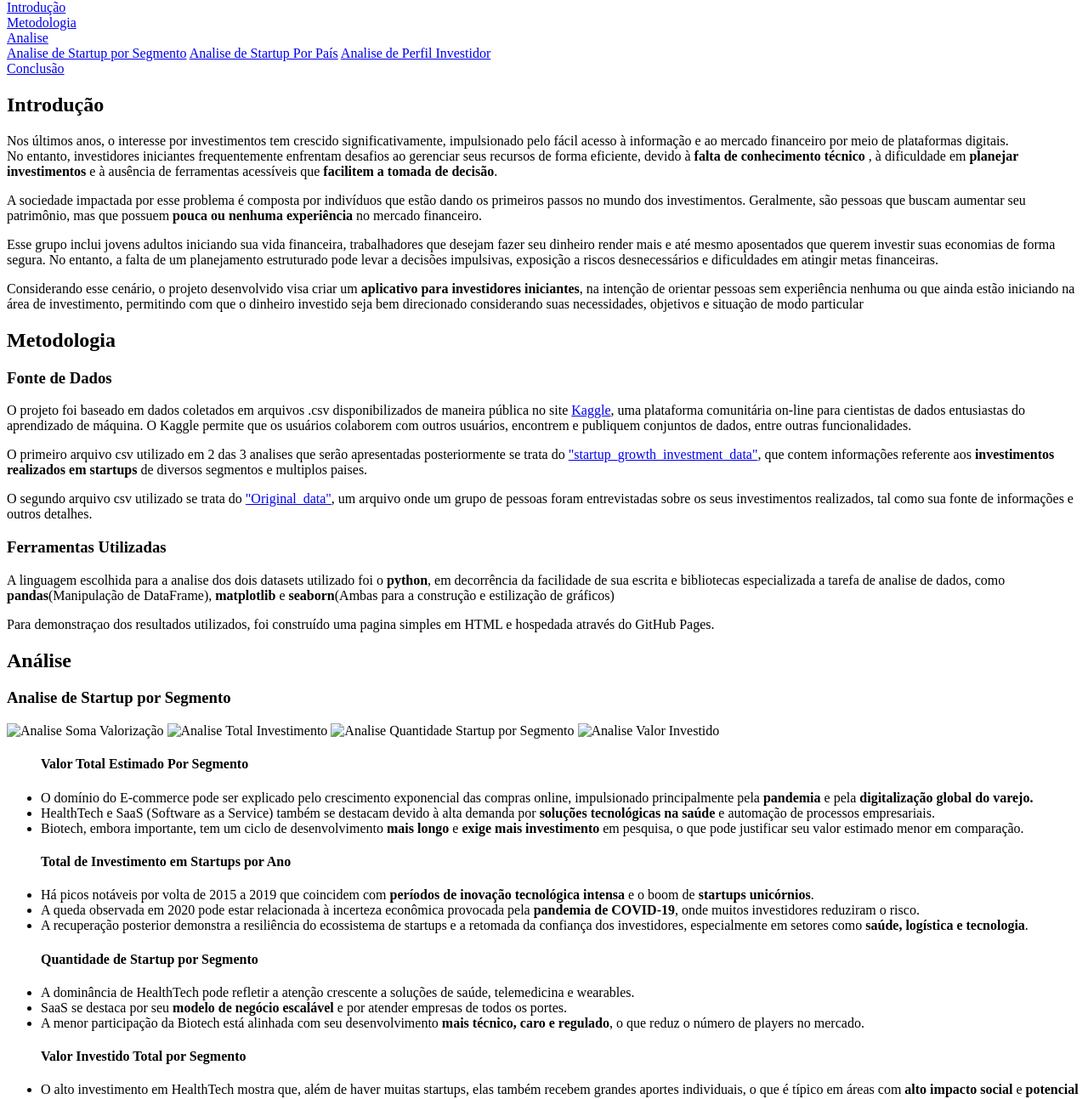
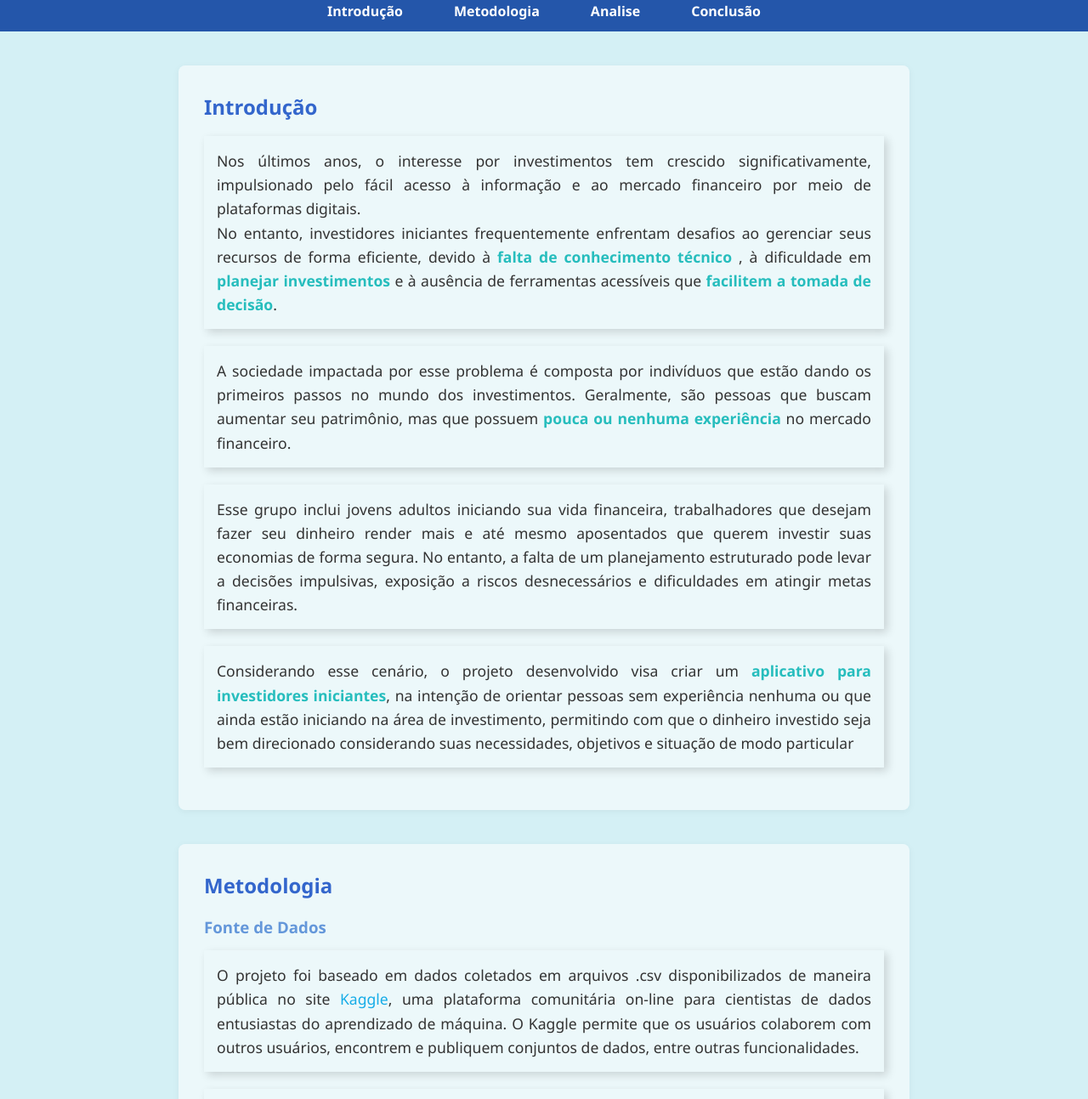
Before and after one commit to Eduardo-0806/Projeto_Integrador_III, a plain HTML site: page index.html in a window 1280 px wide. Shown: the part 80-1373 px from the top of the page at 85% size. Drawn offline with Linux system fonts and the light colour scheme.

Commit message:
Estilização da Página

```diff
--- a/index.html
+++ b/index.html
@@ -5,7 +5,7 @@
     <meta charset="UTF-8" />
     <meta name="viewport" content="width=device-width, initial-scale=1.0" />
     <title>Projeto Integrador</title>
-
+    <link rel="stylesheet" href="style.css" />
 
 </head>
 
--- /dev/null
+++ b/style.css
@@ -0,0 +1,191 @@
+/* Reset básico */
+* {
+    margin: 0;
+    padding: 0;
+    box-sizing: border-box;
+}
+
+body {
+    font-family: "Segoe UI", sans-serif;
+    line-height: 1.6;
+    background-color: #d4f0f5;
+    color: #333;
+}
+
+/* Cabeçalho */
+.navbar {
+    text-align: center;
+    padding: 20px 0 10px;
+    background-color: #2456aa;
+    color: white
+}
+
+.navbar a {
+    padding: 10px;
+    color: white;
+    text-decoration: none;
+}
+
+.navbar h1 {
+    margin: 0;
+    font-size: 32px;
+    font-weight: bold;
+}
+
+.menu {
+    display: flex;
+    justify-content: center;
+    gap: 40px;
+    margin-top: 10px;
+}
+
+.menu-item {
+    position: relative;
+    font-weight: bold;
+    cursor: pointer;
+}
+
+.dropdown {
+    display: none;
+    position: absolute;
+    top: 25px;
+    left: 0;
+    background-color: #2456aa;
+    border-radius: 4px;
+    min-width: 160px;
+    text-align: left;
+    z-index: 1;
+}
+
+.dropdown a {
+    display: block;
+    padding: 10px;
+    color: white;
+    text-decoration: none;
+}
+
+.dropdown a:hover {
+    background-color: #1a3f7a;
+}
+
+.menu-item:hover .dropdown {
+    display: block;
+}
+
+/* Seções principais */
+main {
+    max-width: 900px;
+    margin: 40px auto;
+    padding: 0 20px;
+}
+
+section {
+    margin-bottom: 40px;
+    background-color: rgba(255, 255, 255, 0.568);
+    padding: 30px;
+    border-radius: 8px;
+    box-shadow: 0 2px 8px rgba(0, 0, 0, 0.05);
+    text-align: justify;
+}
+
+section h2 {
+    color: #3366cc;
+    margin-bottom: 15px;
+}
+
+section h3 {
+    color: #6497da;
+    margin-top: 12px;
+    margin-bottom: 12px;
+}
+
+section h4 {
+    color: #5f82b1;
+    margin-top: 12px;
+    margin-bottom: 12px;
+}
+section strong {
+    color: rgb(38, 189, 189);
+}
+section a {
+    color: rgb(22, 172, 231);
+    text-decoration: none;
+}
+
+section a:hover{
+    color: rgb(3, 132, 184);
+}
+section ul {
+    background-color: #bddce9;
+    border-radius: 12px;
+    padding: 20px 30px;
+    max-width: 800px;
+    margin: auto;
+    margin-top: 20px;
+    box-shadow: 0 4px 12px rgba(0, 0, 0, 0.1);
+    list-style: none;
+}
+
+section li {
+    margin-bottom: 12px;
+    font-size: 16px;
+    line-height: 1.6;
+    color: #333333;
+    position: relative;
+    padding-left: 25px;
+
+}
+
+section li::before {
+    content: "•";
+    position: absolute;
+    left: 0;
+    color: #1a73e8;
+    font-size: 24px;
+    line-height: 1;
+    top: 3px;
+}
+
+/* Rodapé */
+footer {
+    background-color: #e0e0e0;
+    text-align: center;
+    padding: 15px 0;
+    font-size: 0.9em;
+    color: #555;
+}
+
+.galeria {
+    display: flex;
+    flex-wrap: wrap;
+    gap: 15px;
+    margin-top: 20px;
+    justify-content: center;
+}
+
+.galeria img {
+    width: 370px;
+    height: auto;
+    border-radius: 16px;
+    box-shadow: 0 2px 6px rgba(0, 0, 0, 0.1);
+    transition: transform 0.3s ease;
+}
+
+.galeria img:hover {
+    transform: scale(1.05);
+}
+
+p {
+  font-family: 'Segoe UI', Tahoma, Geneva, Verdana, sans-serif;
+  font-size: 1.1rem;
+  line-height: 1.6;
+  padding: 15px;
+  margin-bottom: 20px;
+  box-shadow: 4px 4px 10px rgba(0, 0, 0, 0.15);
+  transition: transform 0.2s ease;
+  text-align: justify;
+}
+
+p:hover {
+  transform: scale(1.01);
+}
```
